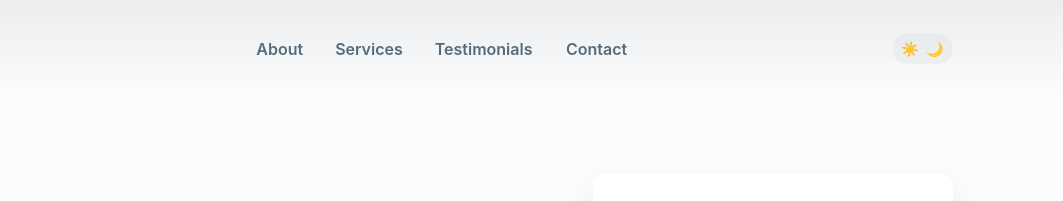
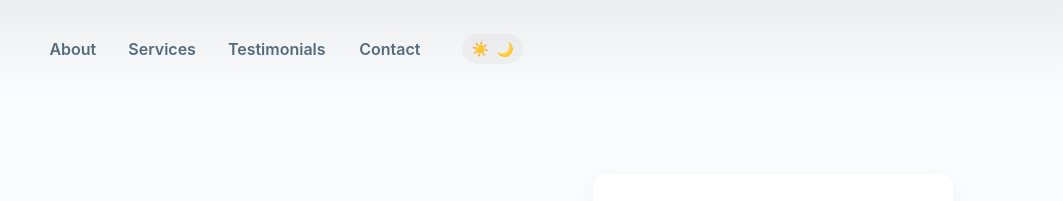
Before and after one commit to soorajnathks/my-website, a plain HTML site: page index.html in a window 1280 px wide. Shown: the top 201 px of the page, 217-1280 px from the left. Drawn offline with Linux system fonts and the light colour scheme.

Commit message:
Update style.css

```diff
--- a/styles/style.css
+++ b/styles/style.css
@@ -43,11 +43,23 @@ body{
 
 /* layout helpers */
 .container{max-width:var(--max);margin:0 auto;padding:1.25rem}
-.header-grid{display:flex;align-items:center;gap:1rem;justify-content:space-between}
+.header-grid {
+  display:flex;
+  align-items:center;
+  gap:2rem;
+  justify-content:flex-start;
+}
+
 .brand{display:flex;align-items:center;gap:.6rem;color:var(--text);text-decoration:none}
 .brand svg{border-radius:8px}
 .brand-text{font-weight:700;letter-spacing:0.2px}
-.nav{display:flex;gap:1rem;align-items:center}
+.nav {
+  margin-left:1rem;
+  display:flex;
+  gap:1rem;
+  align-items:center;
+}
+
 .nav a{color:var(--muted);text-decoration:none;padding:.25rem .5rem;border-radius:8px;font-weight:600}
 .nav a:hover{color:var(--text)}
 .btn{display:inline-block;padding:.6rem .9rem;border-radius:10px;border:0;text-decoration:none;font-weight:700;cursor:pointer;background:transparent;color:var(--text);transition:transform .12s ease}
```
